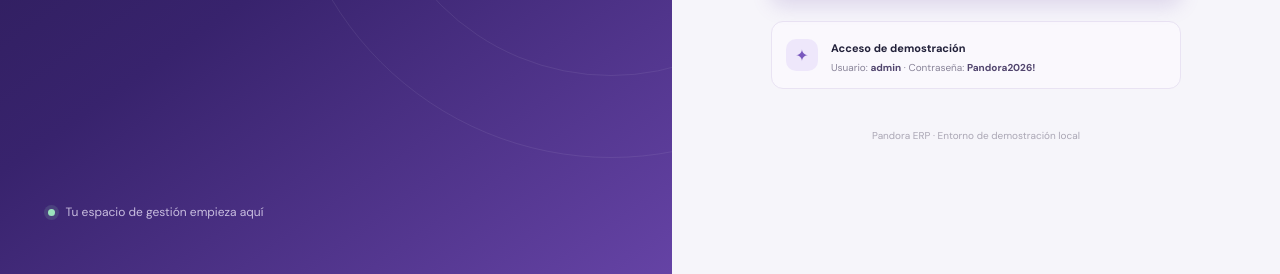
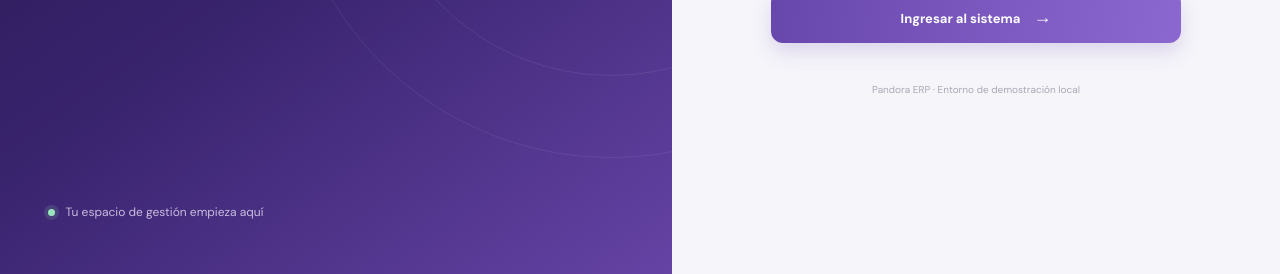
Before and after one commit to Gurkan-000/Pandora_ERP, a plain HTML site: page index.html in a window 1280 px wide. Shown: the part 526-800 px from the top of the page. Drawn offline with Linux system fonts and the light colour scheme.

Commit message:
feat:eliminando div de login

```diff
--- a/index.html
+++ b/index.html
@@ -44,12 +44,7 @@
           <p class="login-error" id="loginError" role="alert"></p>
           <button class="login-button" type="submit">Ingresar al sistema <span>→</span></button>
         </form>
-        <div class="demo-credentials">
-          <div class="credential-icon">✦</div>
-          <div><strong>Acceso de demostración</strong>
-            <p>Usuario: <b>admin</b> · Contraseña: <b>Pandora2026!</b></p>
-          </div>
-        </div>
+
         <p class="login-legal">Pandora ERP · Entorno de demostración local</p>
       </div>
     </section>
```
